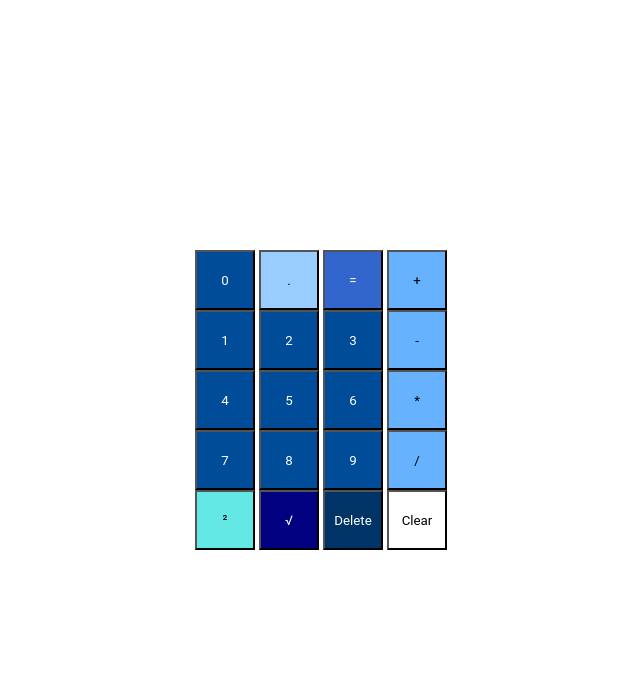
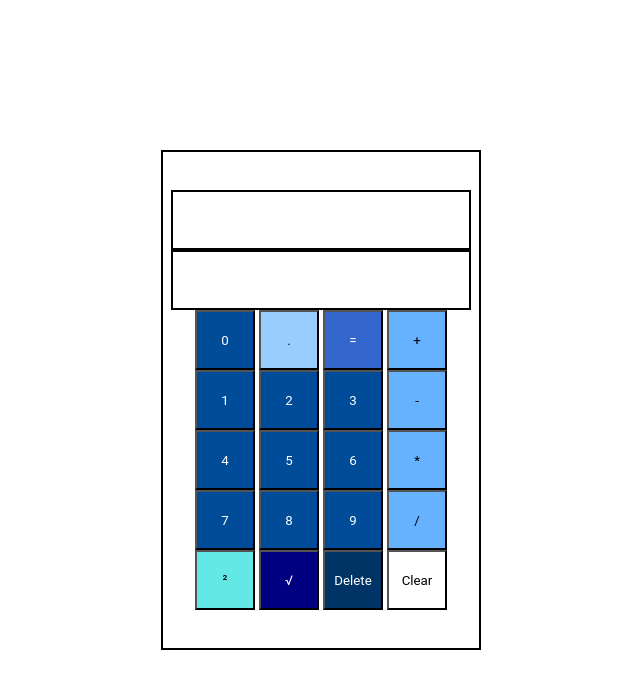
Before and after one commit to adilshads/onScreenCalculator, a website: page index.html in a window 1280 px wide. Shown: the whole page, without its empty margins (319-959 px from the left). Drawn offline with Linux system fonts and the light colour scheme.

Commit message:
Add borders to calculator

```diff
--- a/index.html
+++ b/index.html
@@ -11,8 +11,13 @@
 <body>
   <div class="calculator">
     <!-- Display area -->
-    <div id="display"></div>
-    <div id="secondary-display"></div>
+    <div class="display-container">
+      <div id="display"></div>
+    </div>
+    <div class="display-container">
+      <div id="secondary-display"></div>
+    </div>
+
 
     <div class="button-row">
       <!-- First row of buttons -->
--- a/styles.css
+++ b/styles.css
@@ -5,6 +5,10 @@
 html, body {
     height: 100%;
     margin: 0;
+    display: flex;
+    align-items: center;
+    justify-content: center;
+    height: 100vh;
 }
 
 .calculator {
@@ -13,7 +17,20 @@ html, body {
     align-items: center;
     justify-content: center;
     height: 100%;
+    width: 320px; /* Set the desired width */
+    height: 500px; /* Set the desired height */
+    border: 2px solid #000000; /* Add a border with a 2px width and black color */
 }
+
+.calculator .display-container {
+    height: 60px;
+    width: 300px;
+    border: 2px solid #000000;
+    padding: 10px;
+    display: flex;
+    justify-content: flex-end;
+}
+
 
 .calculator button {
     width: 60px;
@@ -52,7 +69,7 @@ html, body {
 }
 
 .calculator button.squared {
-    background-color: #63e8e6; /* Replace with your desired color */
+    background-color: #63e8e6;
     color: black;
 }
 
```
